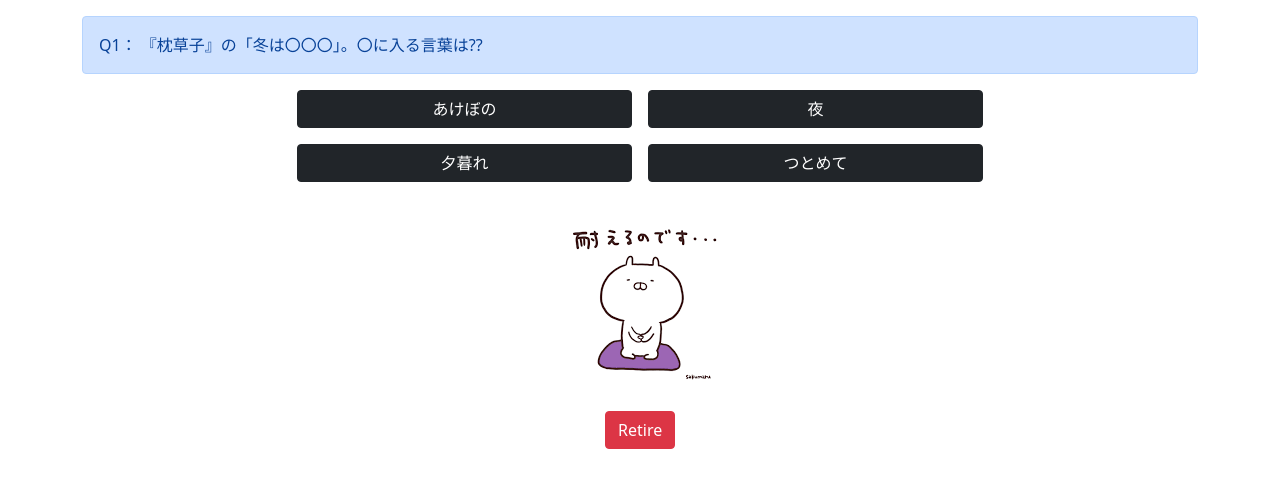
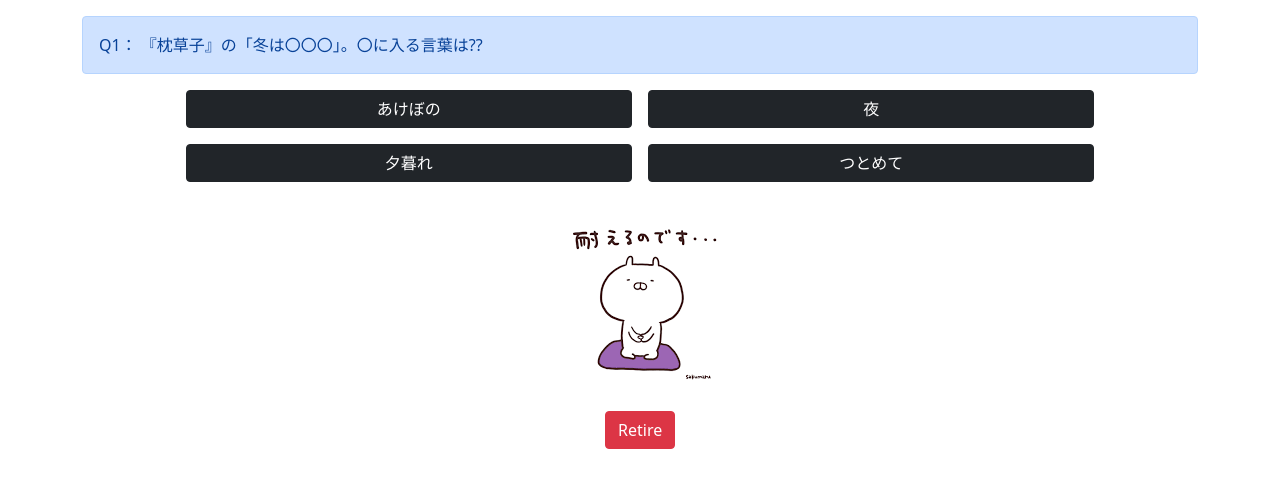
Before and after one commit to NalyPon/games, a plain HTML site: page html/quiz.html in a window 1280 px wide. Drawn offline with nearby package versions, Linux system fonts and the light colour scheme.

Commit message:
選択肢ボタンの割合

```diff
--- a/html/quiz.html
+++ b/html/quiz.html
@@ -39,24 +39,24 @@
             <button
               type="button"
               class="mx-2 btn btn-dark"
-              style="width: 30%"
+              style="width: 40%"
             ></button>
             <button
               type="button"
               class="mx-2 btn btn-dark"
-              style="width: 30%"
+              style="width: 40%"
             ></button>
           </div>
           <div class="mt-3 d-flex justify-content-center">
             <button
               type="button"
               class="mx-2 btn btn-dark"
-              style="width: 30%"
+              style="width: 40%"
             ></button>
             <button
               type="button"
               class="mx-2 btn btn-dark"
-              style="width: 30%"
+              style="width: 40%"
             ></button>
           </div>
         </div>
```
